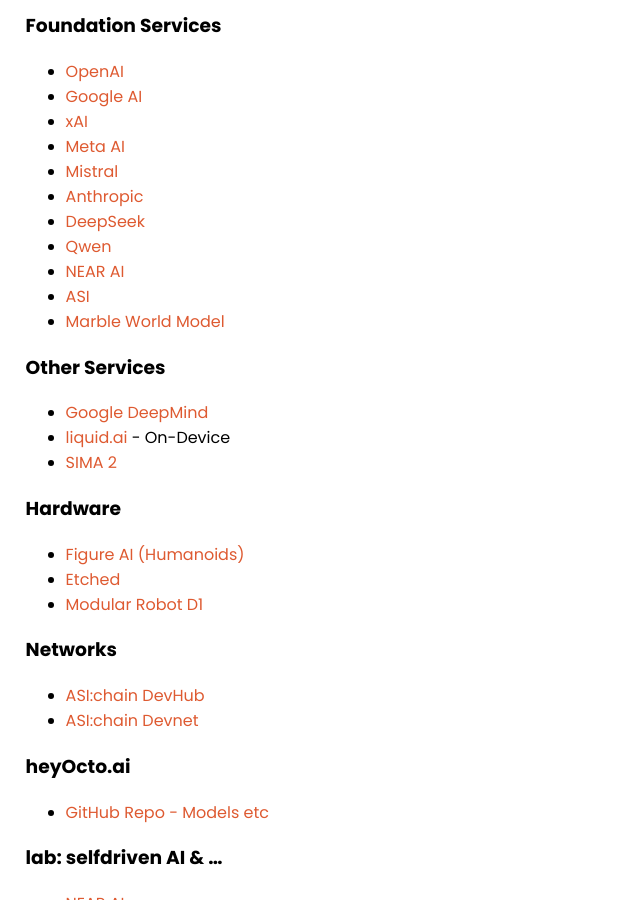
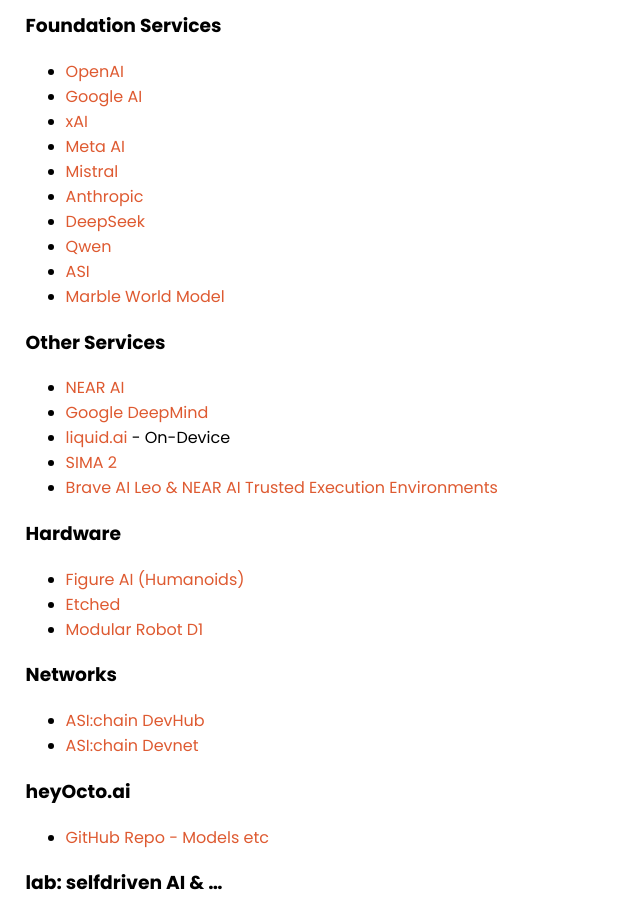
Before and after one commit to selfdriven-foundation/selfdriven-ai, a Jekyll site: the page built from docs/pages/tech.md, in a window 1280 px wide and 900 px high, scrolled down 507 px. Shown: the whole window, without its empty margins (0-640 px from the left). Built offline with Jekyll 4.4.1, drawn with Linux system fonts in a browser that asks for light colours.

Commit message:
Update tech.md

```diff
--- a/docs/pages/tech.md
+++ b/docs/pages/tech.md
@@ -28,14 +28,15 @@
 - [Anthropic](https://anthropic.com)
 - [DeepSeek](https://deepseek.com)
 - [Qwen](https://qwen.ai)
-- [NEAR AI](https://near.ai)
 - [ASI](https://superintelligence.io)
 - [Marble World Model](https://marble.worldlabs.ai)
 
 ### Other Services
+- [NEAR AI](https://near.ai)
 - [Google DeepMind](https://deepmind.google)
 - [liquid.ai](https://liquid.ai) - On-Device
 - [SIMA 2](https://deepmind.google/blog/sima-2-an-agent-that-plays-reasons-and-learns-with-you-in-virtual-3d-worlds/)
+- [Brave AI Leo & NEAR AI Trusted Execution Environments](https://www.theregister.com/2025/11/22/brave_leo_trusted_execution_environment/)
 
 ### Hardware
 - [Figure AI (Humanoids)](https://www.figure.ai/)
```
